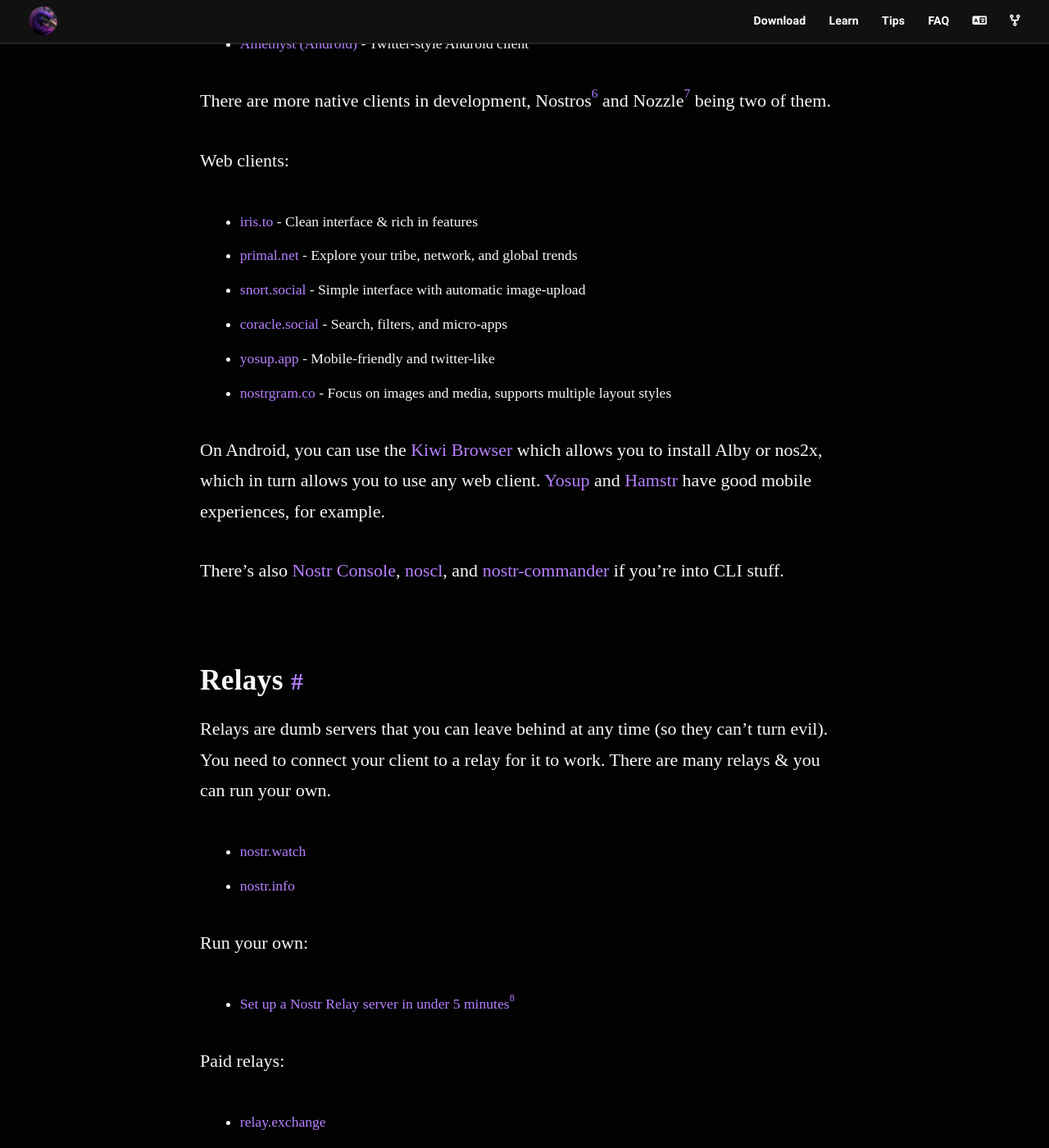
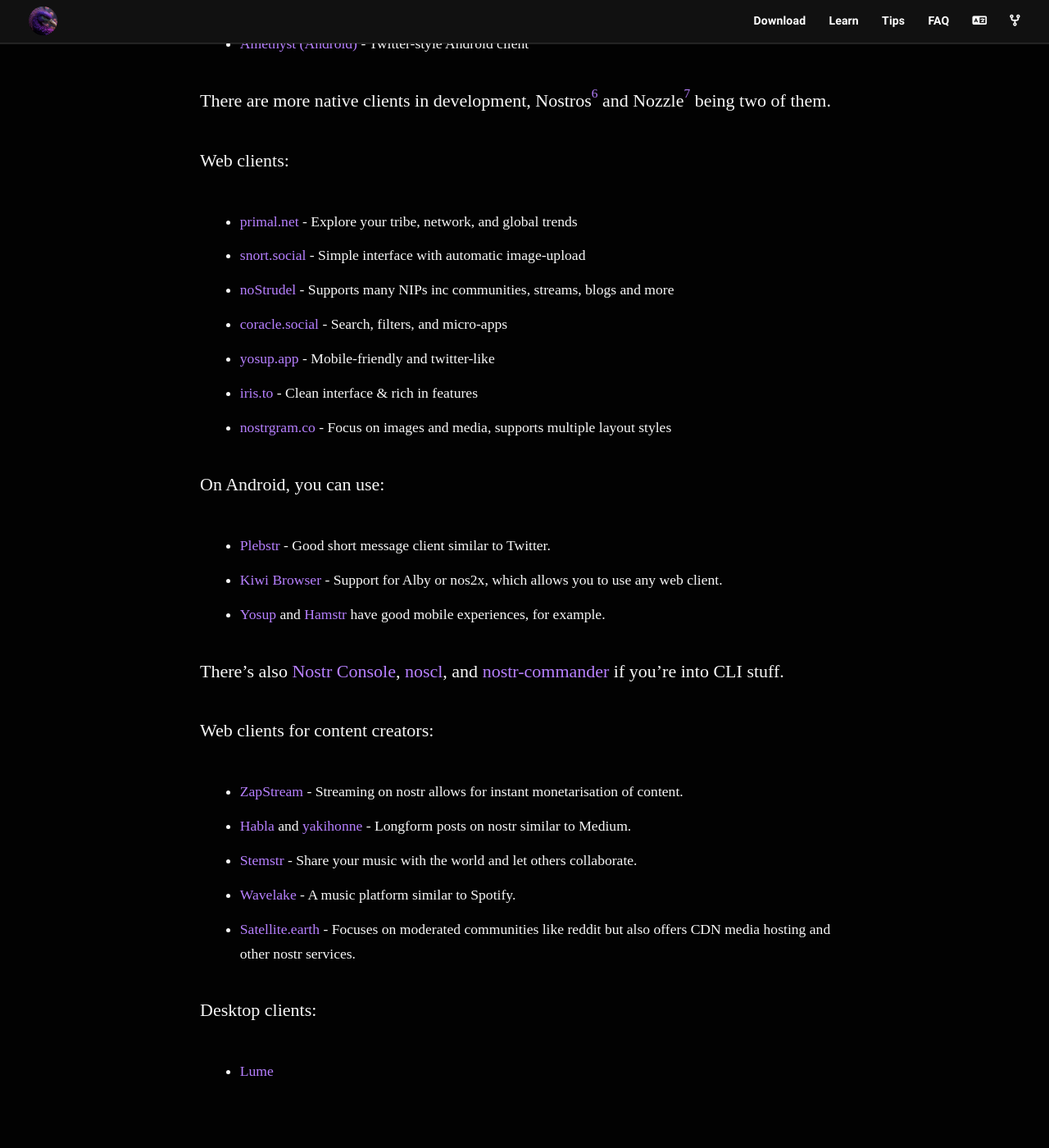
Before and after one commit to nostr-resources/nostr-resources.github.io, a Jekyll site: the page built from index.md, in a window 1280 px wide and 1400 px high, scrolled down 4499 px. Shown: the whole window at 82% size. Built offline with Jekyll 4.4.1, drawn with Linux system fonts in a browser that asks for light colours; some web fonts are replaced; some of the changed text lies outside the part shown.

Commit message:
Added more clients, wallets and tools (#59)
Added clients, desktop client, clients for content
creators, self-custodian wallets, profile tools.

```diff
--- a/index.md
+++ b/index.md
@@ -138,17 +138,19 @@ There are more native clients in development, Nostros[^nostros] and Nozzle[^nozz
 
 Web clients:
 
-- [iris.to](https://iris.to/) - Clean interface & rich in features
 - [primal.net](https://primal.net/) - Explore your tribe, network, and global trends
 - [snort.social](https://snort.social/) - Simple interface with automatic image-upload
+- [noStrudel](https://nostrudel.ninja/) - Supports many NIPs inc communities, streams, blogs and more
 - [coracle.social](https://coracle.social/) - Search, filters, and micro-apps
 - [yosup.app](https://yosup.app/) - Mobile-friendly and twitter-like
+- [iris.to](https://iris.to/) - Clean interface & rich in features
 - [nostrgram.co](https://nostrgram.co/) - Focus on images and media, supports multiple layout styles
 
-On Android, you can use the [Kiwi Browser](https://kiwibrowser.com/) which
-allows you to install Alby or nos2x, which in turn allows you to use any web
-client. [Yosup](https://yosup.app/) and [Hamstr](https://hamstr.to/) have good
-mobile experiences, for example.
+On Android, you can use:
+
+- [Plebstr](https://play.google.com/store/apps/details?id=com.plebstr.client) - Good short message client similar to Twitter.
+- [Kiwi Browser](https://kiwibrowser.com/) - Support for Alby or nos2x, which allows you to use any web client.
+- [Yosup](https://yosup.app/) and [Hamstr](https://hamstr.to/) have good mobile experiences, for example.
 
 [^nostros]: [KoalaSat/nostros](https://github.com/KoalaSat/nostros)
 [^nozzle]: [dluvian/Nozzle](https://github.com/dluvian/Nozzle)
@@ -159,6 +161,18 @@ There's also [Nostr Console](https://github.com/vishalxl/nostr_console),
 stuff.
 
 [^fn-mac]: Apple Silicone only (M1 or M2 chip)
+
+Web clients for content creators:
+
+- [ZapStream](https://zap.stream/) - Streaming on nostr allows for instant monetarisation of content.
+- [Habla](https://habla.news/) and [yakihonne](https://yakihonne.com/) - Longform posts on nostr similar to Medium.
+- [Stemstr](https://stemstr.app/) - Share your music with the world and let others collaborate.
+- [Wavelake](https://www.wavlake.com/) - A music platform similar to Spotify.
+- [Satellite.earth](https://satellite.earth/) - Focuses on moderated communities like reddit but also offers CDN media hosting and other nostr services.
+
+Desktop clients:
+
+- [Lume](https://lume.nu/)
 
 ## Relays
 
@@ -187,8 +201,10 @@ almost all spam.
 
 nostr can do more than just social media.
 
-- [Sendstr](https://sendstr.com/) - shared clipboard between devices over nostr
-- [nosbin](https://nosbin.com/) - pastebin over nostr
+- [Sendstr](https://sendstr.com/) - shared clipboard between devices over nostr.
+- [nosbin](https://nosbin.com/) - pastebin over nostr.
+- [Metadata Nostr](https://metadata.nostr.com/) - A profile and following list backup tool.
+- [NostrSync](https://nostrsync.live/) - Another service to backup profile AND nostr events.
 
 ## Games
 
@@ -274,11 +290,16 @@ notes.
 To receive zaps you need a lightning wallet that supports
 [NIP-57](https://github.com/nostr-protocol/nips/blob/master/57.md).
 
-Four popular custodial solutions are
-[Wallet of Satoshi](https://walletofsatoshi.com/),
-[Stacker News](https://stacker.news),
-[Lightning Tip Bot](https://ln.tips),
-and [Alby](https://getalby.com/).
+Popular custodial solutions are:
+
+- [Wallet of Satoshi](https://walletofsatoshi.com/) - recommended for mobile
+- [Alby](https://getalby.com/) - recommended for desktop as browser extention
+- [Stacker News](https://stacker.news)
+- [Lightning Tip Bot](https://ln.tips)
+
+Self-custodial solutions:
+- [Mutiny Wallet](https://www.mutinywallet.com/)
+- [Zeus](https://zeusln.app/)
 
 To use Lightning Tip Bot in a more private way, you can:
 
@@ -371,8 +392,7 @@ Episodes:
 
 ## Privacy
 
-There are multiple [privacy
-issues](https://consentonchain.github.io/blog/posts/nostr-privacy/) when it
+There are multiple [privacy issues](https://consentonchain.github.io/blog/posts/nostr-privacy/) when it
 comes to using nostr.
 
 Your IP address is exposed to the relays you connect to, so consider using a VPN
```
